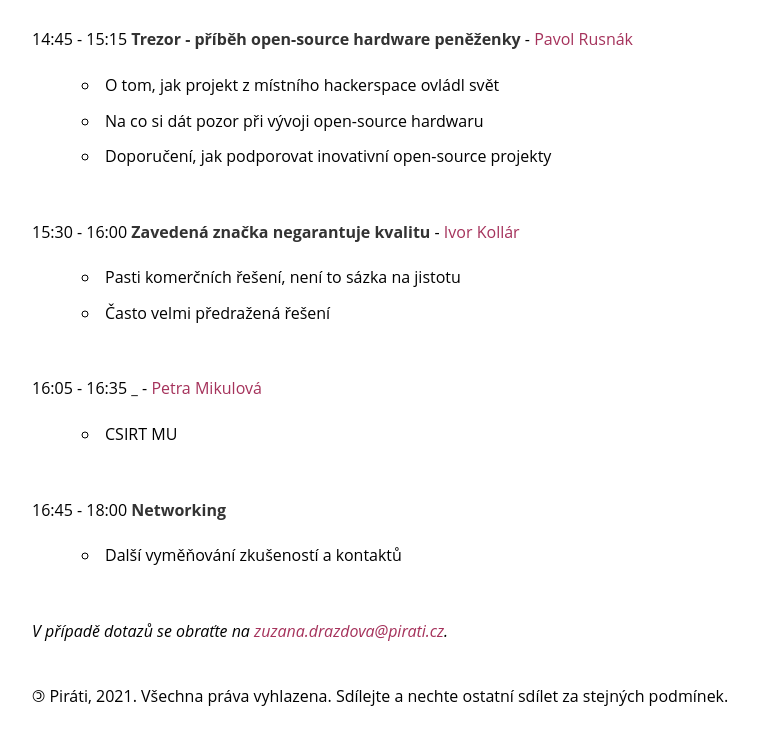
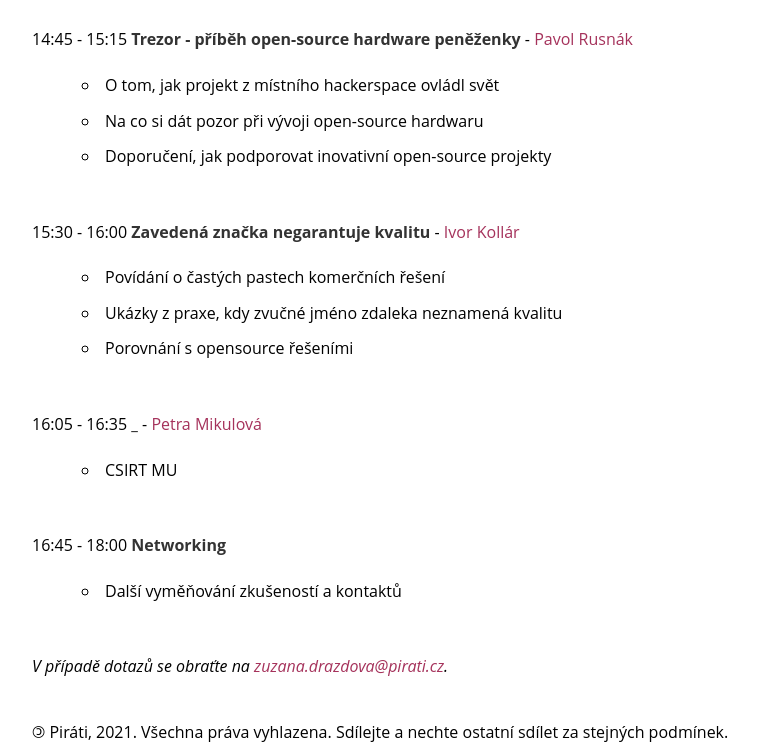
Before and after one commit to pirati-web/piratecon.pirati.cz, a plain HTML site: page index.html in a window 1280 px wide. Shown: the part 2039-2795 px from the top of the page, without its empty margins (128-886 px from the left). Before the commit the page ends 2759 px from the top, so only its background shows below. Drawn offline with Linux system fonts and the light colour scheme.

```diff
--- a/index.html
+++ b/index.html
@@ -261,8 +261,9 @@
           <div class="twelve columns">
               <h7>15:30 - 16:00  <span class=title> Zavedená značka negarantuje kvalitu </span> - <a href="guests.html#ivor_kollar"> Ivor Kollár </a> </h7>
             <ul>
-              <li> Pasti komerčních řešení, není to sázka na jistotu </li>
-              <li> Často velmi předražená řešení </li>
+              <li> Povídání o častých pastech komerčních řešení </li>
+              <li> Ukázky z praxe, kdy zvučné jméno zdaleka neznamená kvalitu</li>
+              <li> Porovnání s opensource řešeními </li>
             </ul>
           </div>
         </div>
```
